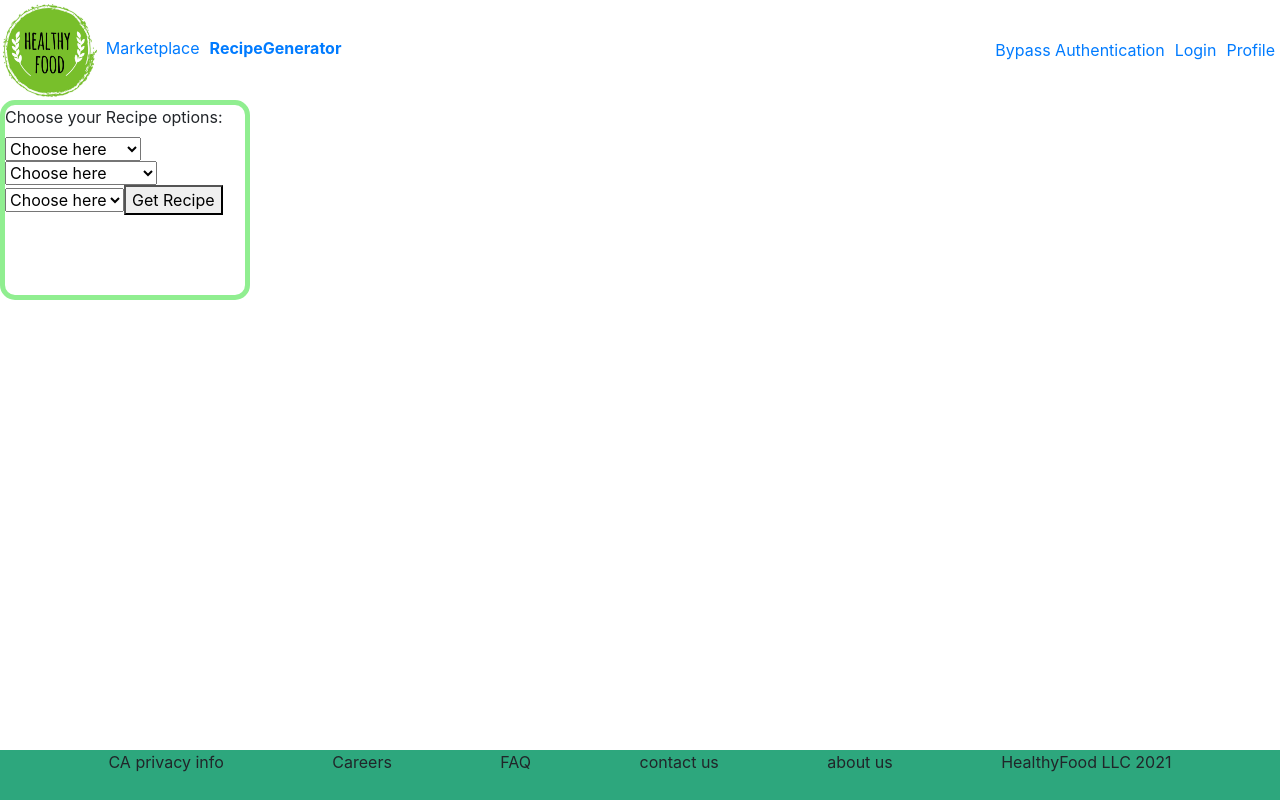
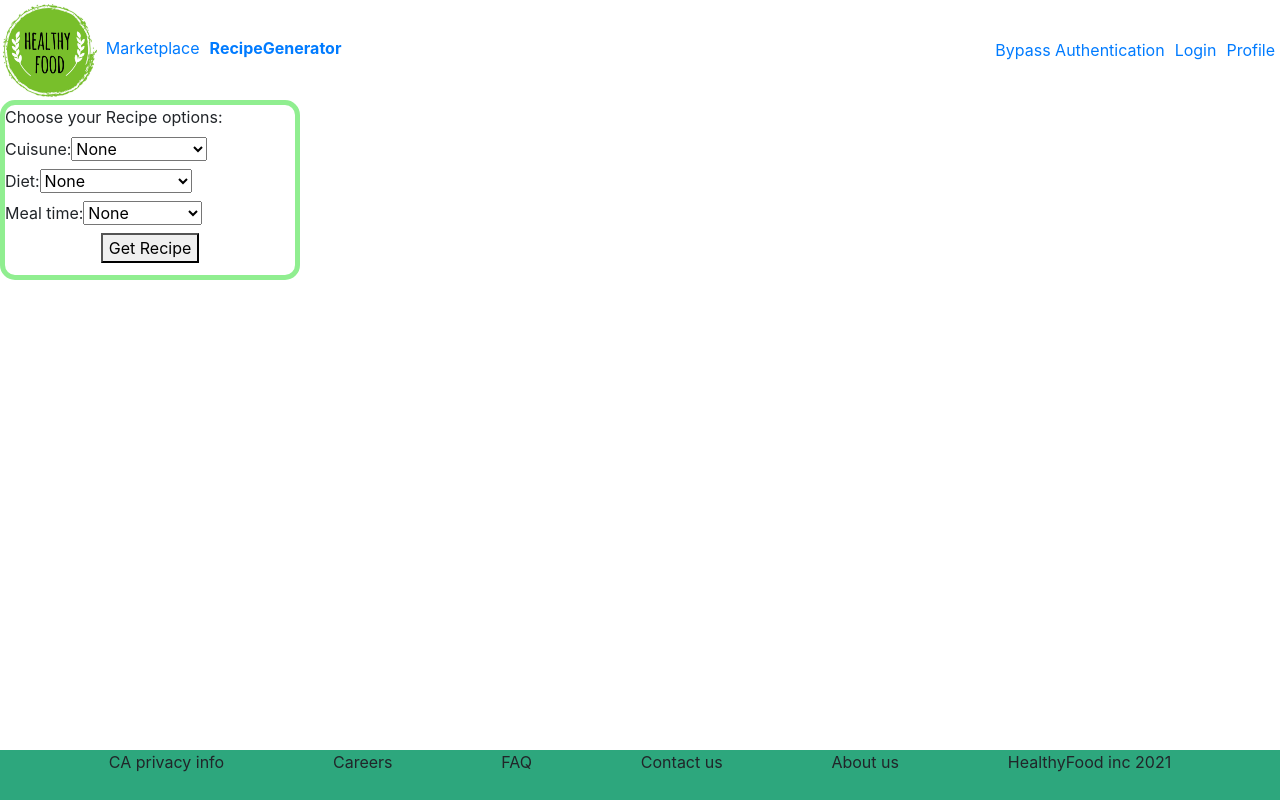
Before and after one commit to 4-Tenacious-Tasman/HealthyFood, a React app: page /RecipeGenerator in a window 1280 px wide. Built offline with nearby package versions, Linux system fonts and the light colour scheme; the HTML template or start-up script is replaced by a standard one.

Commit message:
Add stlyed components into module css file

```diff
--- a/client/src/component/App.jsx
+++ b/client/src/component/App.jsx
@@ -56,9 +56,9 @@ class App extends React.Component {
             <p>CA privacy info</p>
             <p>Careers</p>
             <p>FAQ</p>
-            <p>contact us</p>
-            <p>about us</p>
-            <p>HealthyFood LLC 2021</p>
+            <p>Contact us</p>
+            <p>About us</p>
+            <p>HealthyFood inc 2021</p>
         </footer>
 
       </div>
--- a/client/src/component/homepage/HomePage.jsx
+++ b/client/src/component/homepage/HomePage.jsx
@@ -1,77 +1,11 @@
 import React from 'react';
-import styled from 'styled-components';
 import HeroSection from './HeroSection.jsx';
 import MissionSection from './MissionSection.jsx';
-import { NavLink, Switch, Route } from 'react-router-dom';
 import "bootstrap/dist/css/bootstrap.css";
-import Logo from "../../../public/images/HealthyFoodLogo.jpeg";
 import Sustain from "../../../public/images/earth.png";
 import MealPrep from "../../../public/images/mealpreplogo.png";
 import Recipe from "../../../public/images/recipelogo.png";
-
-
-
-const Header = styled.div`
-  display: flex;
-  justify-content: space-between;
-  position: static;
-`;
-
-const LeftHeader = styled.div`
-  justify-content: flex-start;
-`;
-
-const RightHeader = styled.div`
-  display: flex;
-  justify-content: flex-end;
-  align-items: center;
-`;
-
-
-const ImageHead = styled.img`
-  height: 100px;
-`;
-
-// const Button = styled.button`
-//   height: 30px;
-//   margin: auto;
-//   margin-left: 5px;
-//   border-radius: 5px;
-//   background: orange;
-
-//   &:hover{
-//     background-color: grey;
-//     transition: all ease 0.5s;
-//   }
-// `;
-
-const Container = styled.div`
-  display: flex;
-  flex-direction: row;
-  align-items: center;
-  width: 500px;
-  margin: 0 auto;
-`;
-
-// const ButtonRoute = styled.button`
-//   background: transparent;
-//   border: none;
-//   outline: none;
-//   cursor: pointer;
-
-//   &:hover {
-//     font-weight: bold;
-//   }
-// `;
-
-
-// const Box = styled.div`
-//   border: 5px solid black;
-//   border-radius: 15px;
-//   height: 80px;
-//   width: 125px;
-//   justify-Content: "flex-start";
-// `;
+import styles from './Homepage.module.css';
 
 
 class HomePage extends React.Component {
@@ -90,31 +24,31 @@ class HomePage extends React.Component {
           <MissionSection />
         </div>
 
-        <div className="description page" style={{display: "flex", flexDirection: "column", width: "100%"}}>
+        <div className={styles.descriptionPageHome}>
 
-            <Container className="photo + create meal plan desc">
+            <div className={styles.Box}>
                 <img src={MealPrep}></img>
                 <div>
                   <h2>Customized Meal Plans</h2>
                   <p>We make customized meal plans compiled by your preferences of diet and nutritional needs.</p>
                 </div>
-            </Container>
+            </div>
 
-            <Container className="create recipe + image">
+            <div className={styles.Box}>
                 <div>
                   <h2>Recipe Generator</h2>
                   <p>We love spontaneity, and what better way to do something new then by using our free recipe generator to make a meal for anytime of the day.</p>
                 </div>
                 <img src={Recipe}></img>
-            </Container>
+            </div>
 
-            <Container className="photo + sustainability desc">
+            <div className={styles.Box}>
               <img src={Sustain} style={{width: "400px"}}></img>
                 <div>
                   <h2>Sustainability for All</h2>
                   <p>We are a homegrown company that runs on taking care of our customers, our local farms and most important, our planet.</p>
                 </div>
-            </Container>
+            </div>
 
             </div>
 
--- /dev/null
+++ b/client/src/component/homepage/Homepage.module.css
@@ -0,0 +1,38 @@
+.Box{
+  display: flex;
+  flex-direction: row;
+  align-items: center;
+  width: 500px;
+  margin: 0 auto;
+}
+
+.descriptionPageHome{
+  display: flex;
+  flex-direction: column;
+  width: 100%;
+}
+
+.carouselContainer{
+  display: flex;
+  justify-content: center;
+}
+
+.recipeOptions{
+  border: 5px solid lightgreen;
+  border-radius: 15px;
+  height: 180px;
+  width: 300px;
+  justify-content: flex-start;
+  flex-direction: column;
+}
+
+.recipeButton{
+  display: flex;
+  margin: 0 auto;
+}
+
+.newRecipe{
+  display: flex;
+  flex-direction: row;
+
+}
--- a/client/src/component/homepage/MissionSection.jsx
+++ b/client/src/component/homepage/MissionSection.jsx
@@ -5,8 +5,7 @@ import blueberry from "../../../public/images/blueberryheart.png";
 import cows from "../../../public/images/cowsunset.png";
 import familyFarm  from "../../../public/images/familyfarm.png";
 import veggies from "../../../public/images/localveggies.png";
-import styled from 'styled-components';
-
+import styles from './Homepage.module.css';
 
 class MissionSection extends React.Component {
   constructor(props) {
@@ -17,7 +16,7 @@ class MissionSection extends React.Component {
   render() {
     return (
       <div>
-        <div className="container-fluid" style={{display: "flex", justifyContent: "center"}} >
+        <div className={styles.carouselContainer} >
           <Carousel style={{width: "1000px"}}>
             <Carousel.Item style={{ height: "500px", width: "1001px" }}>
               <img
--- a/client/src/component/homepage/Navigation.jsx
+++ b/client/src/component/homepage/Navigation.jsx
@@ -1,4 +1,4 @@
-import React from 'react';
+netfl import React from 'react';
 import { NavLink, Switch, Route } from 'react-router-dom';
 import { useAuth0 } from "@auth0/auth0-react";
 
--- a/client/src/component/homepage/RecipeGen.jsx
+++ b/client/src/component/homepage/RecipeGen.jsx
@@ -1,30 +1,8 @@
 import React from "react";
-import styled from 'styled-components';
 import axios from 'axios';
 import Recipe from './Recipe.jsx';
+import styles from './Homepage.module.css';
 
-
-const Button = styled.button`
-  height: 30px;
-  margin: auto;
-  margin-left: 5px;
-  border-radius: 15px;
-  background: salmon;
-
-  &:hover{
-    background-color: grey;
-    transition: all ease 0.5s;
-  }
-`;
-
-const Box = styled.div`
-  border: 5px solid lightgreen;
-  border-radius: 15px;
-  height: 200px;
-  width: 250px;
-  justify-Content: flex-start;
-  flex-direction: column;
-`;
 
 class RecipeGen extends React.Component {
   constructor(props) {
@@ -77,10 +55,13 @@ class RecipeGen extends React.Component {
   render() {
     return (
       <div>
-          <Box>
+          <div className={styles.recipeOptions}>
             <label>Choose your Recipe options:</label>
+            <br />
+            <label>Cuisune: </label>
             <select name="cuisune" value={this.state.cuisune} onChange={this.handleChange}>
-              <option selected hidden>Choose here</option>
+              <option defaultValue hidden>Choose here</option>
+              <option value="">None</option>
               <option value="african">African</option>
               <option value="american">American</option>
               <option value="british">British</option>
@@ -99,7 +80,7 @@ class RecipeGen extends React.Component {
               <option value="korean">Korean</option>
               <option value="latin American">Latin American</option>
               <option value="mediterranean">Mediterranean</option>
-              <option value="mexican" defaultValue>Mexican</option>
+              <option value="mexican" >Mexican</option>
               <option value="middleEastern">Middle Eastern</option>
               <option value="southern">Southern</option>
               <option value="spanish">Spanish</option>
@@ -107,8 +88,11 @@ class RecipeGen extends React.Component {
               <option value="vietnamese">Vietnamese</option>
             </select>
 
+            <br />
+            <label>Diet: </label>
             <select name="diet" value={this.state.diet} onChange={this.handleChange}>
-              <option selected hidden>Choose here</option>
+              <option defaultValue hidden>Choose here</option>
+              <option value="">None</option>
               <option value="gluten Free">Gluten Free</option>
               <option value="ketogenic">Ketogenic</option>
               <option value="vegetarian">Vegetarian</option>
@@ -116,22 +100,26 @@ class RecipeGen extends React.Component {
               <option value="ovo-Vegetarian">Ovo-Vegetarian</option>
               <option value="vegan">Vegan</option>
               <option value="pescetarian">Pescetarian</option>
-              <option value="paleo" defaultValue>Paleo</option>
+              <option value="paleo" >Paleo</option>
               <option value="primal">Primal</option>
               <option value="whole30">Whole30</option>
             </select>
-
+            <br />
+            <label>Meal time: </label>
             <select name="time" value={this.state.time} onChange={this.handleChange}>
-              <option selected hidden>Choose here</option>
+              <option defaultValue hidden>Choose here</option>
+              <option value="">None</option>
               <option value="breakfast">Breakfast</option>
-              <option value="lunch" defaultValue>Lunch</option>
+              <option value="lunch">Lunch</option>
               <option value="dinner">Dinner</option>
               <option value="dessert">Dessert</option>
             </select>
 
-            <button onClick={this.getRecipe}>Get Recipe</button>
-          </Box>
-            {this.state.tryAgain === false ? (<Recipe recipe={this.state.currentRecipe} style={{display: "flex", flexDirection: "row"}} />): (<p>No results found, try again</p>)
+
+            <button className={styles.recipeButton} onClick={this.getRecipe}>Get Recipe</button>
+
+          </div>
+            {this.state.tryAgain === false ? (<Recipe recipe={this.state.currentRecipe} className={styles.newRecipe} />): (<p>No results found, try again</p>)
             }
 
 
```
Also changed, not shown: 1 other file (tests, documents, lock files or other folders).
